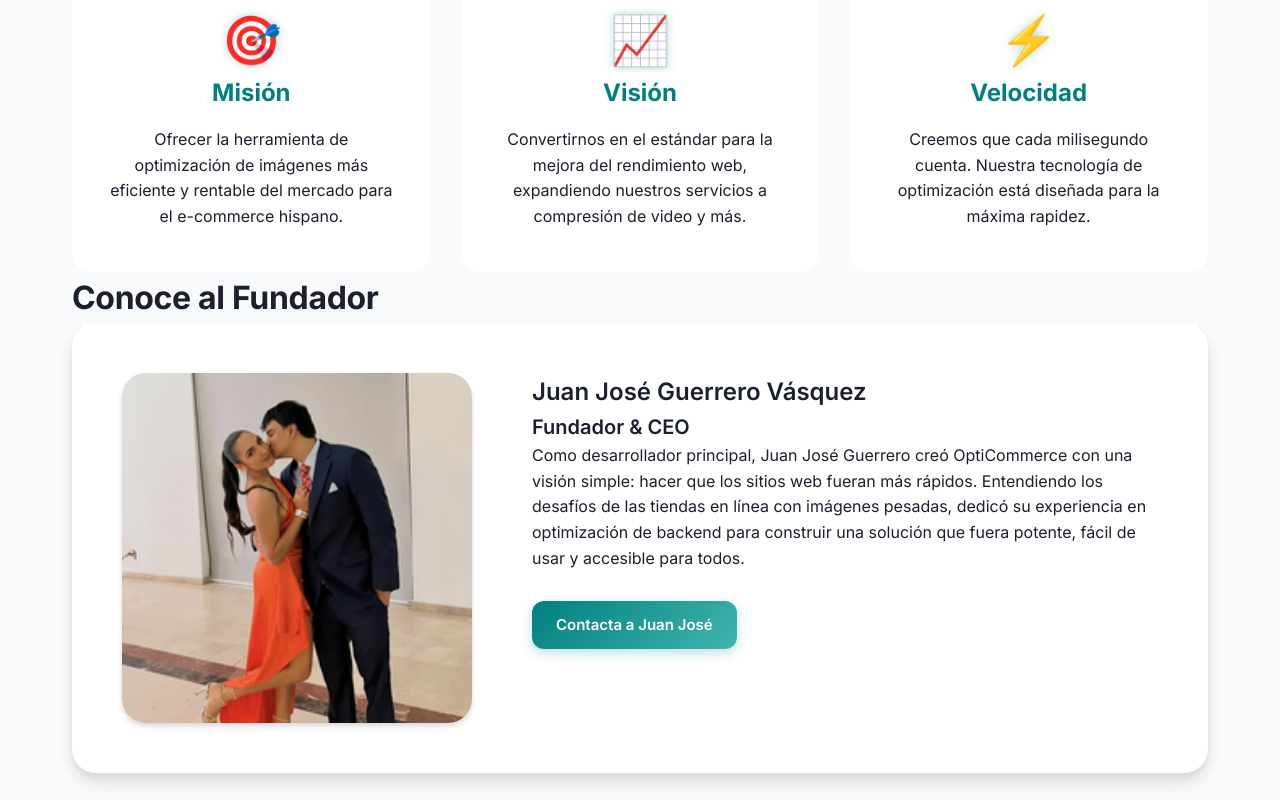
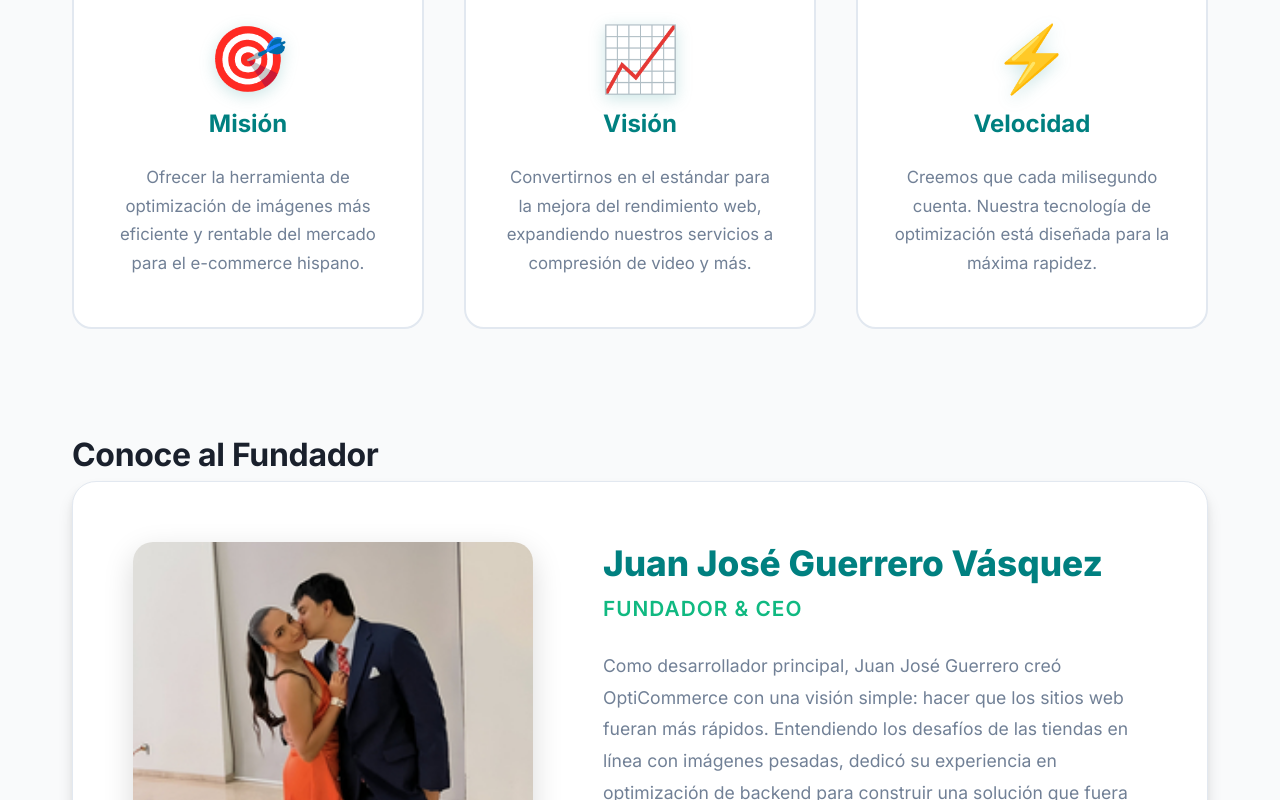
Before and after one commit to Juanjose-ctrl/optimizador-ecommerce, a Next.js app: page /about in a window 1280 px wide. Shown: the part 360-1160 px from the top of the page. Built offline with nearby package versions, Linux system fonts and the light colour scheme.

Commit message:
NUEVAS fUNCIONES 1.5

```diff
--- a/src/app/globals.css
+++ b/src/app/globals.css
@@ -1700,61 +1700,6 @@ nav {
     box-shadow: var(--shadow-md);
 }
 
-.philosophy-grid {
-    display: grid;
-    grid-template-columns: repeat(auto-fit, minmax(280px, 1fr));
-    gap: 30px;
-    max-width: 1200px;
-    margin: 0 auto;
-}
-
-.philosophy-card {
-    padding: 40px 30px;
-    background: var(--bg-card);
-    border: 2px solid transparent;
-    border-radius: 20px;
-    text-align: center;
-    transition: all 0.4s ease;
-}
-
-.philosophy-card:hover {
-    transform: translateY(-10px);
-    border-color: var(--primary-color);
-    box-shadow: var(--shadow-lg);
-}
-
-.founder-bio {
-    display: grid;
-    grid-template-columns: 350px 1fr;
-    gap: 60px;
-    align-items: start;
-    max-width: 1200px;
-    margin: 0 auto;
-    padding: 50px;
-    background: var(--bg-card);
-    border-radius: 24px;
-    box-shadow: var(--shadow-lg);
-}
-
-.founder-image-placeholder {
-    width: 350px;
-    height: 350px;
-    border-radius: 24px;
-    overflow: hidden;
-    box-shadow: var(--shadow-md);
-}
-
-.founder-image {
-    width: 100%;
-    height: 100%;
-    object-fit: cover;
-    transition: transform 0.5s ease;
-}
-
-.founder-image-placeholder:hover .founder-image {
-    transform: scale(1.05);
-}
-
 .faq-sections-container {
     max-width: 900px;
     margin: 0 auto;
@@ -2089,15 +2034,7 @@ nav {
         padding: 40px 30px;
     }
 
-    .founder-bio {
-        grid-template-columns: 1fr;
-        text-align: center;
-        gap: 40px;
-    }
-
-    .founder-image-placeholder {
-        margin: 0 auto;
-    }
+
 }
 
 @media (max-width: 480px) {
@@ -2179,41 +2116,216 @@ nav {
 }
 
 /* ========================================================================
-   24. CORRECCIÓN DE ÍCONOS FALTANTES (ABOUT PAGE - FILOSOFÍA)
-   ======================================================================== */
-
-/* 1. Asegura que el contenedor del título esté en modo columna para separar el ícono del texto */
+   ABOUT PAGE - DISEÑO PROFESIONAL Y MODERNO
+   ======================================================================== */
+
+/* Sección Filosofía */
+.section-philosophy {
+    margin-bottom: 100px;
+}
+
+.philosophy-grid {
+    display: grid;
+    grid-template-columns: repeat(auto-fit, minmax(320px, 1fr));
+    gap: 40px;
+    max-width: 1200px;
+    margin: 0 auto;
+}
+
+.philosophy-card {
+    position: relative;
+    padding: 50px 35px;
+    background: var(--bg-card);
+    border: 2px solid var(--border-color);
+    border-radius: 20px;
+    text-align: center;
+    transition: all 0.4s cubic-bezier(0.4, 0, 0.2, 1);
+    overflow: hidden;
+}
+
+/* Efecto de fondo al hover */
+.philosophy-card::before {
+    content: '';
+    position: absolute;
+    top: 0;
+    left: 0;
+    width: 100%;
+    height: 100%;
+    background: linear-gradient(135deg, var(--primary-color), var(--accent-color));
+    opacity: 0;
+    transition: opacity 0.4s ease;
+    z-index: 0;
+}
+
+.philosophy-card:hover::before {
+    opacity: 0.05;
+}
+
+.philosophy-card:hover {
+    transform: translateY(-12px);
+    border-color: var(--primary-color);
+    box-shadow: 0 20px 40px rgba(0, 128, 128, 0.15);
+}
+
 .philosophy-card h3 {
-    display: flex;
-    flex-direction: column; /* Coloca el ícono arriba y el texto abajo */
+    position: relative;
+    z-index: 1;
+    display: flex;
+    flex-direction: column;
     align-items: center;
     justify-content: center;
     font-size: 1.5rem;
     font-weight: 700;
     color: var(--primary-color);
+    margin-bottom: 20px;
+}
+
+.philosophy-card h3::before {
+    content: attr(data-icon);
+    font-size: 4rem;
+    line-height: 1;
     margin-bottom: 15px;
-    text-align: center; /* Centra el texto del título */
-}
-
-/* 2. Crea y estiliza el ícono/emoji a partir del data-icon */
-.philosophy-card h3::before {
-    content: attr(data-icon); /* Usa el emoji del atributo (🎯, 📈, ⚡) */
-
-    /* Estilos visuales del ícono */
-    font-size: 3rem; /* ¡Lo hacemos más grande! */
-    line-height: 1;
-    font-weight: normal; /* Asegura que el emoji no herede negritas del h3 */
+    display: block;
+    filter: drop-shadow(0 4px 8px rgba(0, 128, 128, 0.2));
+    transition: transform 0.4s ease;
+}
+
+.philosophy-card:hover h3::before {
+    transform: scale(1.15) rotate(5deg);
+}
+
+.philosophy-card p {
+    position: relative;
+    z-index: 1;
+    font-size: 1.05rem;
+    line-height: 1.7;
+    color: var(--text-color-secondary);
+}
+
+/* Sección Fundador */
+.section-founder {
+    margin-top: 100px;
+}
+
+.founder-bio {
+    display: grid;
+    grid-template-columns: 400px 1fr;
+    gap: 70px;
+    align-items: start;
+    max-width: 1200px;
+    margin: 0 auto;
+    padding: 60px;
+    background: var(--bg-card);
+    border-radius: 24px;
+    box-shadow: var(--shadow-lg);
+    border: 1px solid var(--border-color);
+}
+
+.founder-image-placeholder {
+    width: 400px;
+    height: 400px;
+    border-radius: 20px;
+    overflow: hidden;
+    box-shadow: 0 10px 30px rgba(0, 0, 0, 0.15);
+    position: relative;
+}
+
+/* Efecto overlay en la imagen */
+.founder-image-placeholder::after {
+    content: '';
+    position: absolute;
+    top: 0;
+    left: 0;
+    width: 100%;
+    height: 100%;
+    background: linear-gradient(135deg, rgba(0, 128, 128, 0.2), transparent);
+    opacity: 0;
+    transition: opacity 0.4s ease;
+}
+
+.founder-image-placeholder:hover::after {
+    opacity: 1;
+}
+
+.founder-image {
+    width: 100%;
+    height: 100%;
+    object-fit: cover;
+    transition: transform 0.6s cubic-bezier(0.4, 0, 0.2, 1);
+}
+
+.founder-image-placeholder:hover .founder-image {
+    transform: scale(1.08);
+}
+
+.founder-text {
+    display: flex;
+    flex-direction: column;
+    justify-content: center;
+}
+
+.founder-text h3 {
+    font-size: 2.2rem;
+    font-weight: 800;
+    color: var(--primary-color);
+    margin-bottom: 8px;
+    line-height: 1.2;
+}
+
+.founder-text h4 {
+    font-size: 1.3rem;
+    font-weight: 600;
     color: var(--accent-color);
-    margin-bottom: 10px; /* Separación del título */
-
-    /* Efecto sutil para que resalte */
-    filter: drop-shadow(0 0 5px rgba(0, 128, 128, 0.3));
-
-    /* Esto es clave: hacemos que sea un elemento de bloque para que ocupe su propio espacio */
-    display: block;
-}
-
-/* Aseguramos que el texto dentro del h3 no tenga margen superior */
-.philosophy-card h3 > * {
-    margin-top: 0;
-}
+    margin-bottom: 25px;
+    text-transform: uppercase;
+    letter-spacing: 1px;
+}
+
+.founder-text p {
+    font-size: 1.1rem;
+    line-height: 1.8;
+    color: var(--text-color-secondary);
+    margin-bottom: 30px;
+}
+
+/* Responsive para About */
+@media (max-width: 1024px) {
+    .founder-bio {
+        grid-template-columns: 350px 1fr;
+        gap: 50px;
+        padding: 50px;
+    }
+
+    .founder-image-placeholder {
+        width: 350px;
+        height: 350px;
+    }
+}
+
+@media (max-width: 768px) {
+    .philosophy-grid {
+        grid-template-columns: 1fr;
+        gap: 30px;
+    }
+
+    .founder-bio {
+        grid-template-columns: 1fr;
+        text-align: center;
+        gap: 40px;
+        padding: 40px 30px;
+    }
+
+    .founder-image-placeholder {
+        margin: 0 auto;
+        width: 300px;
+        height: 300px;
+    }
+
+    .founder-text h3 {
+        font-size: 1.8rem;
+    }
+
+    .founder-text h4 {
+        font-size: 1.1rem;
+    }
+}
```
